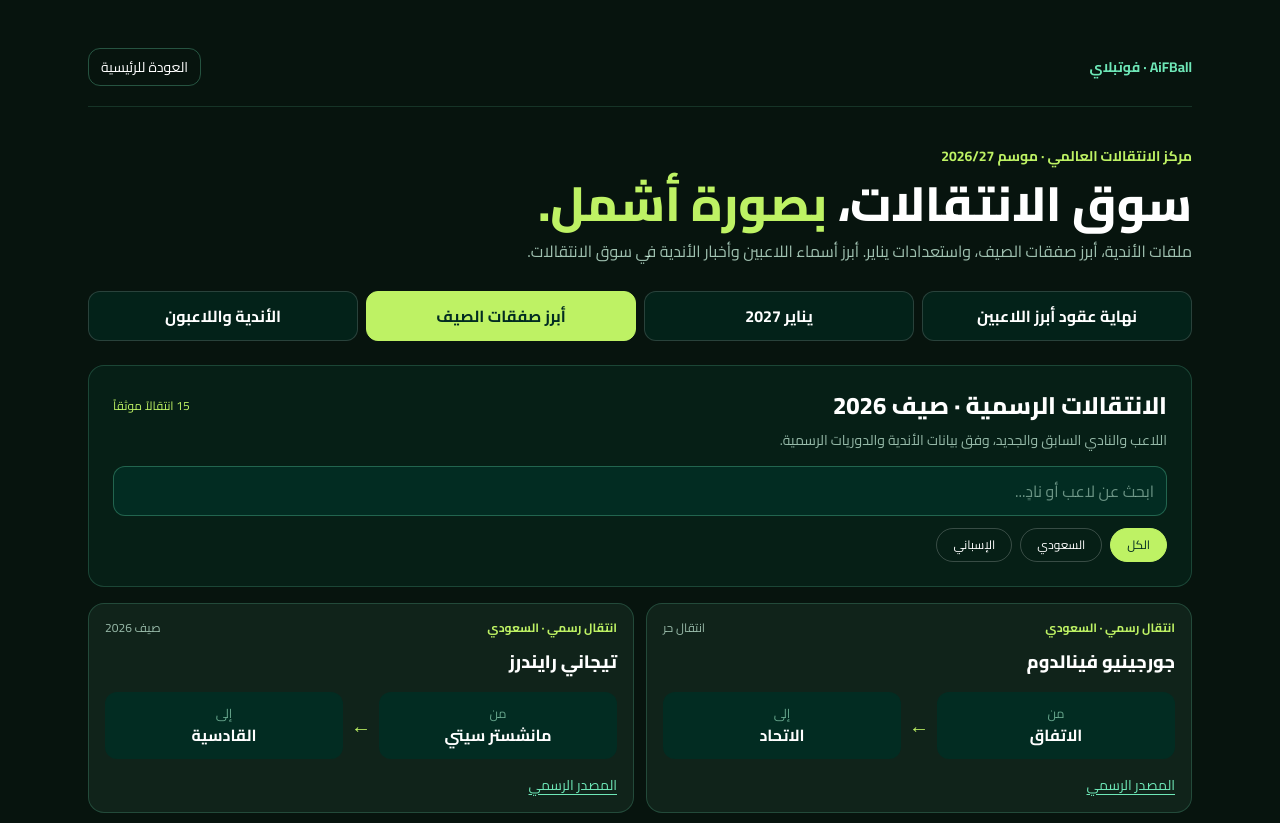
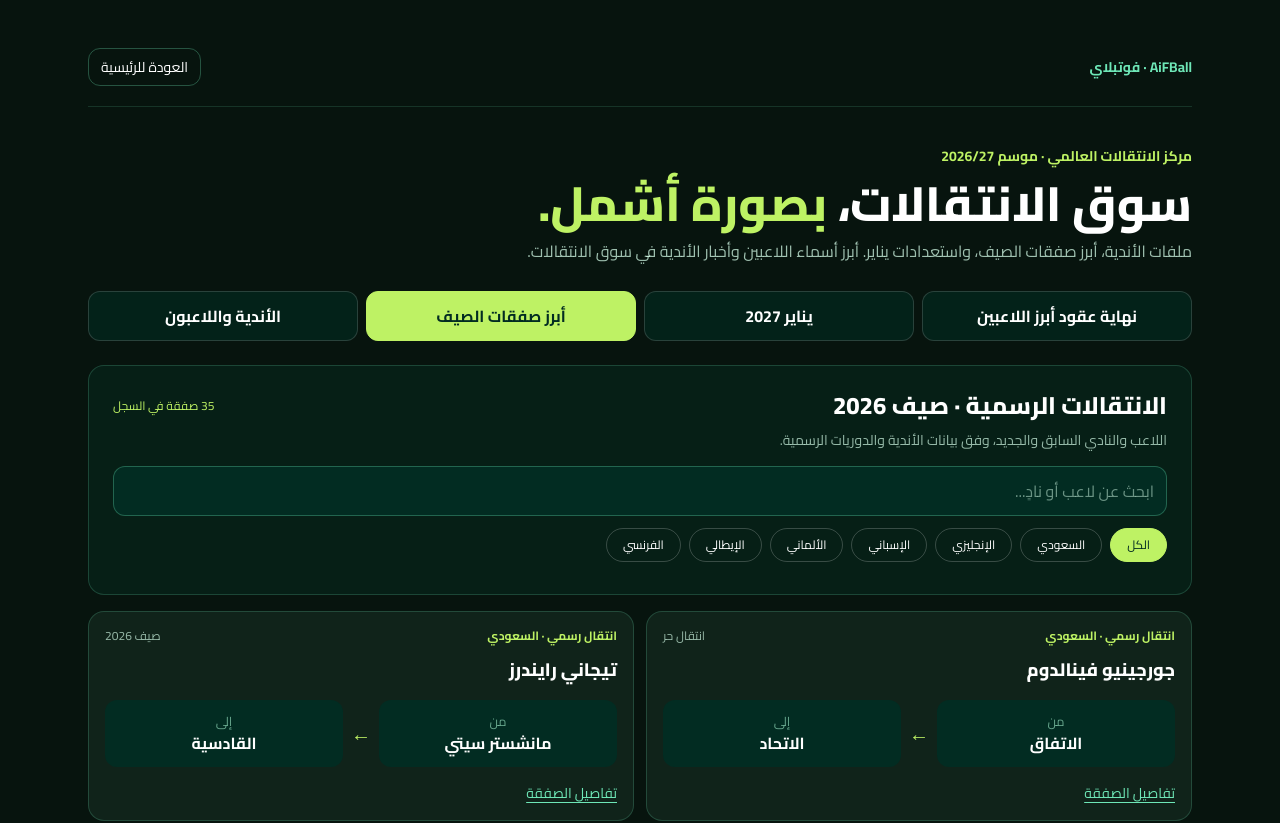
Before and after one commit to ikhl4/aifball, a Next.js app: page /preview/transfers in a window 1280 px wide. Shown: the top 823 px of the page. Built offline with nearby package versions, Linux system fonts and the light colour scheme.

Commit message:
feat(transfers): expand Arabic summer transfer cards across six major leagues

```diff
--- a/app/components/ConfirmedSummerDeals.tsx
+++ b/app/components/ConfirmedSummerDeals.tsx
@@ -1,6 +1,6 @@
 'use client';
 import { useMemo, useState } from 'react';
-type Deal={player:string;from:string;to:string;league:'السعودي'|'الإسباني';source:string;kind?:string};
+type Deal={player:string;from:string;to:string;league:'السعودي'|'الإسباني'|'الإنجليزي'|'الألماني'|'الإيطالي'|'الفرنسي';source:string;kind?:string};
 const deals:Deal[]=[
  {player:'جورجينيو فينالدوم',from:'الاتفاق',to:'الاتحاد',league:'السعودي',kind:'انتقال حر',source:'https://www.ittihadclub.sa/ar/news/wijnaldum-signs-for-al-ittihad-arabic'},
  {player:'تيجاني رايندرز',from:'مانشستر سيتي',to:'القادسية',league:'السعودي',source:'https://www.spl.com.sa/en/news/al-qadsiah-bolster-ranks-by-bringing-reijnders-from-manchester-city'},
@@ -16,23 +16,43 @@ const deals:Deal[]=[
  {player:'سفيان الكرواني',from:'أوتريخت',to:'القادسية',league:'السعودي',source:'https://www.spl.com.sa/en/2026-27-summer-transfer-watch'},
  {player:'ديوان لوبي',from:'ألميريا',to:'الاتحاد',league:'السعودي',source:'https://www.spl.com.sa/en/2026-27-summer-transfer-watch'},
  {player:'كانغ إن لي',from:'باريس سان جيرمان',to:'أتلتيكو مدريد',league:'الإسباني',source:'https://www.laliga.com/en-US/news/repasa-el-mercado-de-fichajes-de-laliga-ea-sports-2026-27'},
- {player:'يوسف فوفانا',from:'ميلان',to:'إشبيلية',league:'الإسباني',kind:'إعارة',source:'https://www.laliga.com/en-US/news/repasa-el-mercado-de-fichajes-de-laliga-ea-sports-2026-27'}
+ {player:'يوسف فوفانا',from:'ميلان',to:'إشبيلية',league:'الإسباني',kind:'إعارة',source:'https://www.laliga.com/en-US/news/repasa-el-mercado-de-fichajes-de-laliga-ea-sports-2026-27'},
+ {player:"برونو غيماريش",from:"نيوكاسل",to:"أرسنال",league:"الإنجليزي",source:"https://www.premierleague.com/en/news/4681361"},
+ {player:"إزري كونسا",from:"أستون فيلا",to:"أرسنال",league:"الإنجليزي",source:"https://www.premierleague.com/en/news/4681361"},
+ {player:"إنزو فرنانديز",from:"تشيلسي",to:"مانشستر سيتي",league:"الإنجليزي",source:"https://www.skysports.com/transfer/news/13579708/transfer-deadline-day-deals-summer-2026-confirmed-moves-across-premier-league-championship-efl-europe-and-more"},
+ {player:"إليمان ندياي",from:"إيفرتون",to:"مانشستر سيتي",league:"الإنجليزي",source:"https://www.squawka.com/en/features/premier-league-transfers-confirmed-2026-summer-window/"},
+ {player:"ماتياس فرنانديز باردو",from:"ليل",to:"نيوكاسل",league:"الإنجليزي",source:"https://www.squawka.com/en/features/premier-league-transfers-confirmed-2026-summer-window/"},
+ {player:"ماليك فوفانا",from:"ليون",to:"سندرلاند",league:"الإنجليزي",source:"https://www.skysports.com/transfer/news/13579708/transfer-deadline-day-deals-summer-2026-confirmed-moves-across-premier-league-championship-efl-europe-and-more"},
+ {player:"موسى ديابي",from:"الاتحاد",to:"باير ليفركوزن",league:"الألماني",source:"https://www.bundesliga.com/en/bundesliga/news/official-bundesliga-transfer-centre-summer-2026-37051"},
+ {player:"إسماعيل صيباري",from:"آيندهوفن",to:"بايرن ميونخ",league:"الألماني",source:"https://www.bundesliga.com/en/bundesliga/news/official-bundesliga-transfer-centre-summer-2026-37051"},
+ {player:"ناثانيال براون",from:"آينتراخت فرانكفورت",to:"بايرن ميونخ",league:"الألماني",source:"https://www.bundesliga.com/en/bundesliga/news/official-bundesliga-transfer-centre-summer-2026-37051"},
+ {player:"كونستانتينوس كاريتساس",from:"جينك",to:"بوروسيا دورتموند",league:"الألماني",source:"https://www.bundesliga.com/en/bundesliga/news/official-bundesliga-transfer-centre-summer-2026-37051"},
+ {player:"جوي فيرمان",from:"آيندهوفن",to:"بوروسيا دورتموند",league:"الألماني",source:"https://www.bundesliga.com/en/bundesliga/news/official-bundesliga-transfer-centre-summer-2026-37051"},
+ {player:"مارك غويو",from:"تشيلسي",to:"لايبزيغ",league:"الألماني",source:"https://www.tntsports.co.uk/football/transfers/2026-2027/deadline-day-summer-2026-done-deals-premier-league-la-liga-serie-a-ligue-1-bundesliga_sto23333078/story.shtml"},
+ {player:"بيتو",from:"إيفرتون",to:"فيورنتينا",league:"الإيطالي",source:"https://www.squawka.com/en/features/premier-league-transfers-confirmed-2026-summer-window/"},
+ {player:"باب سار",from:"توتنهام",to:"يوفنتوس",league:"الإيطالي",source:"https://www.squawka.com/en/features/premier-league-transfers-confirmed-2026-summer-window/"},
+ {player:"غولييلمو فيكاريو",from:"توتنهام",to:"يوفنتوس",league:"الإيطالي",source:"https://www.squawka.com/en/features/premier-league-transfers-confirmed-2026-summer-window/"},
+ {player:"دوَي كاليـتا كار",from:"ليون",to:"ساسولو",league:"الإيطالي",source:"https://www.tntsports.co.uk/football/transfers/2026-2027/deadline-day-summer-2026-done-deals-premier-league-la-liga-serie-a-ligue-1-bundesliga_sto23333078/story.shtml"},
+ {player:"موريتس كييرغارد",from:"سالزبورغ",to:"ليل",league:"الفرنسي",source:"https://www.tntsports.co.uk/football/transfers/2026-2027/deadline-day-summer-2026-done-deals-premier-league-la-liga-serie-a-ligue-1-bundesliga_sto23333078/story.shtml"},
+ {player:"ديفيد واشنطن",from:"تشيلسي",to:"ستراسبورغ",league:"الفرنسي",source:"https://www.tntsports.co.uk/football/transfers/2026-2027/deadline-day-summer-2026-done-deals-premier-league-la-liga-serie-a-ligue-1-bundesliga_sto23333078/story.shtml"},
+ {player:"داريو إيسوغو",from:"تشيلسي",to:"ستراسبورغ",league:"الفرنسي",source:"https://www.tntsports.co.uk/football/transfers/2026-2027/deadline-day-summer-2026-done-deals-premier-league-la-liga-serie-a-ligue-1-bundesliga_sto23333078/story.shtml"},
+ {player:"كونراد هاردر",from:"لايبزيغ",to:"ستراسبورغ",league:"الفرنسي",source:"https://www.tntsports.co.uk/football/transfers/2026-2027/deadline-day-summer-2026-done-deals-premier-league-la-liga-serie-a-ligue-1-bundesliga_sto23333078/story.shtml"}
 ];
 export default function ConfirmedSummerDeals(){
  const [league,setLeague]=useState('الكل');const [search,setSearch]=useState('');const [page,setPage]=useState(1);
  const filtered=useMemo(()=>deals.filter(d=>(league==='الكل'||d.league===league)&&(!search.trim()||[d.player,d.from,d.to].join(' ').includes(search.trim()))),[league,search]);
  return <section dir="rtl" className="mt-5" style={{fontFamily:"'Cairo',sans-serif"}}>
   <div className="rounded-2xl border border-emerald-300/20 bg-emerald-900/20 p-4 sm:p-6">
-   <div className="flex flex-wrap justify-between gap-2 items-center"><h2 className="text-xl sm:text-2xl font-black">الانتقالات الرسمية · صيف 2026</h2><span className="text-xs text-lime-300">{filtered.length} انتقالاً موثقاً</span></div>
+   <div className="flex flex-wrap justify-between gap-2 items-center"><h2 className="text-xl sm:text-2xl font-black">الانتقالات الرسمية · صيف 2026</h2><span className="text-xs text-lime-300">{filtered.length} صفقة في السجل</span></div>
    <p className="text-sm text-emerald-100/70 mt-2">اللاعب والنادي السابق والجديد، وفق بيانات الأندية والدوريات الرسمية.</p>
    <input type="search" value={search} onChange={e=>{setSearch(e.target.value);setPage(1);}} placeholder="ابحث عن لاعب أو نادٍ..." className="mt-4 w-full rounded-xl border border-emerald-300/30 bg-emerald-950 p-3 text-white placeholder:text-emerald-100/50"/>
-   <div className="flex gap-2 mt-3">{['الكل','السعودي','الإسباني'].map(x=><button key={x} onClick={()=>{setLeague(x);setPage(1);}} className={'rounded-full px-4 py-2 text-xs border '+(league===x?'bg-lime-300 text-emerald-950 border-lime-300':'border-white/20 text-white')}>{x}</button>)}</div>
+   <div className="flex gap-2 mt-3 overflow-x-auto pb-2">{['الكل','السعودي','الإنجليزي','الإسباني','الألماني','الإيطالي','الفرنسي'].map(x=><button key={x} onClick={()=>{setLeague(x);setPage(1);}} className={'shrink-0 rounded-full px-4 py-2 text-xs border '+(league===x?'bg-lime-300 text-emerald-950 border-lime-300':'border-white/20 text-white')}>{x}</button>)}</div>
   </div>
   <div className="grid sm:grid-cols-2 gap-3 mt-4">{filtered.slice((page-1)*8,page*8).map(d=><article key={d.player} className="rounded-2xl border border-emerald-300/20 bg-[#10231a] p-4">
    <div className="flex justify-between items-center gap-2"><span className="text-xs text-lime-300 font-bold">انتقال رسمي · {d.league}</span><span className="text-xs text-emerald-100/70">{d.kind||'صيف 2026'}</span></div>
    <h3 className="text-lg font-black mt-3">{d.player}</h3>
    <div className="grid grid-cols-[1fr_auto_1fr] gap-2 items-center mt-4 text-center"><div className="rounded-xl bg-emerald-950 p-3"><small className="block text-emerald-200/60">من</small><strong>{d.from}</strong></div><span className="text-lime-300 text-xl">←</span><div className="rounded-xl bg-emerald-950 p-3"><small className="block text-emerald-200/60">إلى</small><strong>{d.to}</strong></div></div>
-   <a href={d.source} target="_blank" rel="noopener noreferrer" className="inline-block mt-4 text-sm text-emerald-300 underline underline-offset-4">المصدر الرسمي</a>
+   <a href={d.source} target="_blank" rel="noopener noreferrer" className="inline-block mt-4 text-sm text-emerald-300 underline underline-offset-4">تفاصيل الصفقة</a>
   </article>)}</div>
   {filtered.length>8&&<div className="flex justify-center items-center gap-4 mt-5"><button disabled={page===1} onClick={()=>setPage(p=>p-1)} className="disabled:opacity-30">السابق</button><span>صفحة {page} من {Math.ceil(filtered.length/8)}</span><button disabled={page*8>=filtered.length} onClick={()=>setPage(p=>p+1)} className="disabled:opacity-30">التالي</button></div>}
  </section>;
```
